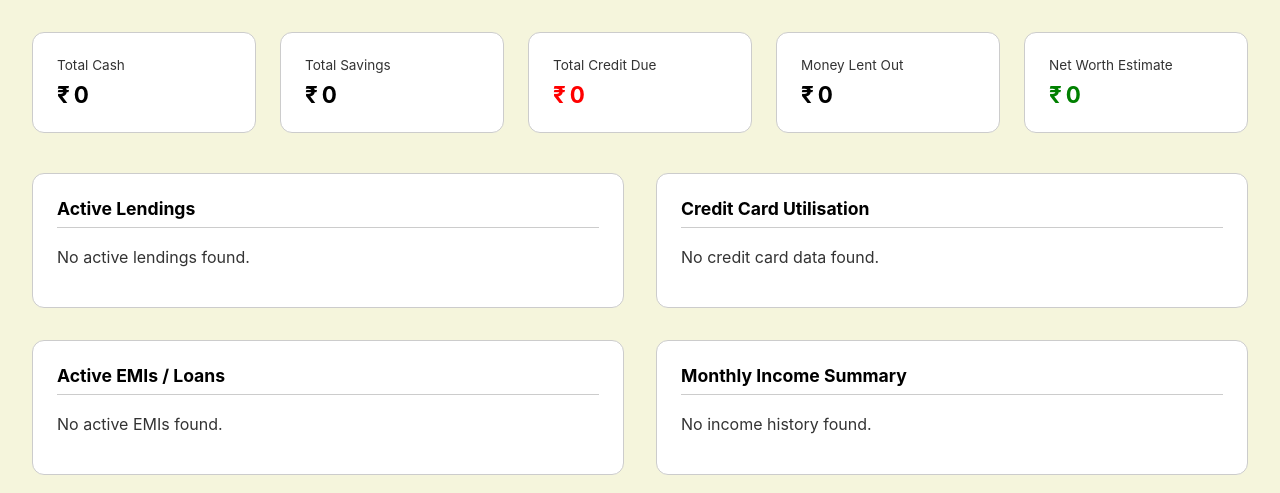
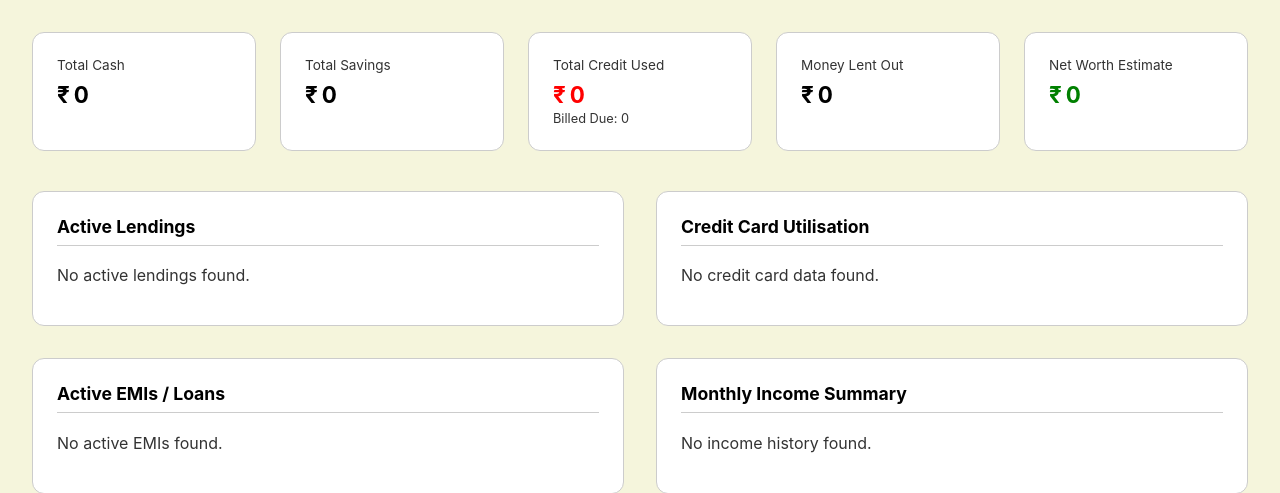
Before and after one commit to MdSujan99/finance-dashboard, a FastAPI app: page /dashboard in a window 1280 px wide. Shown: the part 67-560 px from the top of the page. Run offline with FastAPI, Linux system fonts and the light colour scheme.

Commit message:
Fix credit utilization & net worth logic
- Use 'Available Credit' to calculate total debt including unbilled spends/EMIs
- Update dashboard to show Billed Due vs Unbilled/EMI breakdown
- Refine Net Worth calculation to reflect true total credit liability
- Update models & migration to store available_limit

```diff
--- a/main.py
+++ b/main.py
@@ -70,21 +70,31 @@ class FinanceService:
         cards = self.session.exec(select(CreditCard)).all()
         total_cc_due = 0.0
         total_cc_limit = 0.0
+        total_actual_used = 0.0
         cc_utilization = []
         bob_due = 0.0
 
         for card in cards:
             total_cc_due += card.current_due
             total_cc_limit += card.max_limit
+
+            # Actual used includes unbilled and EMIs
+            # limit - available = total used
+            # If available is 0, we fallback to current_due
+            actual_used = card.max_limit - card.available_limit if card.available_limit > 0 else card.current_due
+            total_actual_used += actual_used
+
             if "BOB" in card.name.upper():
                 bob_due += card.current_due
 
-            util_pct = (card.current_due / card.max_limit * 100) if card.max_limit > 0 else 0
+            util_pct = (actual_used / card.max_limit * 100) if card.max_limit > 0 else 0
             cc_utilization.append({
                 "name": card.name,
                 "due": card.current_due,
+                "unbilled": actual_used - card.current_due,
+                "total_used": actual_used,
                 "limit": card.max_limit,
-                "available": card.max_limit - card.current_due,
+                "available": card.available_limit,
                 "utilization": round(util_pct, 1)
             })
 
@@ -92,8 +102,9 @@ class FinanceService:
         data['card_info'] = [{"id": card.id, "name": card.name} for card in cards]
         data['total_cc_due'] = total_cc_due
         data['total_cc_limit'] = total_cc_limit
+        data['total_actual_used'] = total_actual_used
         data['bob_due'] = bob_due
-        data['total_cc_utilization'] = round((total_cc_due / total_cc_limit * 100), 1) if total_cc_limit > 0 else 0
+        data['total_cc_utilization'] = round((total_actual_used / total_cc_limit * 100), 1) if total_cc_limit > 0 else 0
 
         # 3. Lendings
         lendings = self.session.exec(select(Lending)).all()
@@ -148,7 +159,7 @@ class FinanceService:
         } for p in payments]
 
         # 7. Net Worth
-        data['net_worth'] = data['total_cash'] + data['total_savings'] + data['total_lent'] - data['total_cc_due']
+        data['net_worth'] = data['total_cash'] + data['total_savings'] + data['total_lent'] - data['total_actual_used']
 
         return data
 
@@ -191,7 +202,7 @@ class FinanceParser:
         data['payments_history'] = self._parse_payments()
 
         # Net Worth KPIs
-        kpis = self._parse_net_worth_kpis(data['total_lent'], data['total_cc_due'])
+        kpis = self._parse_net_worth_kpis(data['total_lent'], data['total_actual_used'])
         data.update(kpis)
 
         return data
@@ -236,38 +247,49 @@ class FinanceParser:
                     continue
 
                 if mode == "LIMIT":
-                    cc_raw_data.setdefault(label, {"limit": 0, "due": 0})["limit"] = val
+                    cc_raw_data.setdefault(label, {"limit": 0, "due": 0, "available": 0})["limit"] = val
                 elif mode == "DUE":
-                    cc_raw_data.setdefault(label, {"limit": 0, "due": 0})["due"] = val
+                    cc_raw_data.setdefault(label, {"limit": 0, "due": 0, "available": 0})["due"] = val
                     if "BOB" in label.upper():
                         bob_due += val
+                elif mode == "AVAIL":
+                    cc_raw_data.setdefault(label, {"limit": 0, "due": 0, "available": 0})["available"] = val
 
         total_cc_due = 0.0
         total_cc_limit = 0.0
+        total_actual_used = 0.0
         cc_utilization = []
 
         for name, vals in cc_raw_data.items():
             limit = vals["limit"]
             due = vals["due"]
+            available = vals["available"]
             total_cc_due += due
             total_cc_limit += limit
-            util_pct = (due / limit * 100) if limit > 0 else 0
+
+            actual_used = limit - available if available > 0 else due
+            total_actual_used += actual_used
+
+            util_pct = (actual_used / limit * 100) if limit > 0 else 0
 
             cc_utilization.append({
                 "name": name,
                 "due": due,
+                "unbilled": actual_used - due,
+                "total_used": actual_used,
                 "limit": limit,
-                "available": limit - due,
+                "available": available,
                 "utilization": round(util_pct, 1)
             })
 
-        total_util_pct = (total_cc_due / total_cc_limit * 100) if total_cc_limit > 0 else 0
+        total_util_pct = (total_actual_used / total_cc_limit * 100) if total_cc_limit > 0 else 0
 
         return {
             'cc_utilization': cc_utilization,
             'bob_due': bob_due,
             'total_cc_due': total_cc_due,
             'total_cc_limit': total_cc_limit,
+            'total_actual_used': total_actual_used,
             'total_cc_utilization': round(total_util_pct, 1)
         }
 
@@ -355,7 +377,7 @@ class FinanceParser:
                 })
         return payments
 
-    def _parse_net_worth_kpis(self, total_lent: float, total_cc_due: float) -> Dict[str, Any]:
+    def _parse_net_worth_kpis(self, total_lent: float, total_actual_used: float) -> Dict[str, Any]:
         df_nw = self._read_sheet("Net Worth")
         total_cash = 0.0
         total_savings = 0.0
@@ -372,7 +394,7 @@ class FinanceParser:
             if len(totals_found) >= 1: total_cash = totals_found[0]
             if len(totals_found) >= 2: total_savings = totals_found[1]
 
-        net_worth = total_cash + total_savings + total_lent - total_cc_due
+        net_worth = total_cash + total_savings + total_lent - total_actual_used
 
         return {
             "total_cash": total_cash,
@@ -451,10 +473,11 @@ async def add_payment(card_id: int = Form(...), amount: float = Form(...), date:
             amount=amount,
             date=datetime.strptime(date, '%Y-%m-%d')
         ))
-        # Update current due on the card automatically
+        # Update current due and available limit on the card automatically
         statement = select(CreditCard).where(CreditCard.id == card_id)
         card = session.exec(statement).one()
         card.current_due -= amount
+        card.available_limit += amount
         session.add(card)
         session.commit()
     return RedirectResponse(url="/dashboard", status_code=303)
--- a/migrate.py
+++ b/migrate.py
@@ -36,7 +36,8 @@ def migrate_excel_to_sqlite(excel_path: str):
             cc = CreditCard(
                 name=cc_data['name'],
                 max_limit=cc_data['limit'],
-                current_due=cc_data['due']
+                current_due=cc_data['due'],
+                available_limit=cc_data['available']
             )
             session.add(cc)
             session.flush() # Get the ID
--- a/models.py
+++ b/models.py
@@ -20,6 +20,7 @@ class CreditCard(SQLModel, table=True):
     name: str
     max_limit: float
     current_due: float
+    available_limit: float = Field(default=0.0)
     payments: List["CCPayment"] = Relationship(back_populates="card")
 
 class CCPayment(SQLModel, table=True):
--- a/templates/dashboard.html
+++ b/templates/dashboard.html
@@ -99,8 +99,11 @@
             <div class="kpi-value money">{{ "{:,.0f}".format(data.total_savings) }}</div>
         </div>
         <div class="kpi-card">
-            <div class="kpi-label">Total Credit Due</div>
-            <div class="kpi-value money" style="color: var(--danger)">{{ "{:,.0f}".format(data.total_cc_due) }}</div>
+            <div class="kpi-label">Total Credit Used</div>
+            <div class="kpi-value money" style="color: var(--danger)">{{ "{:,.0f}".format(data.total_actual_used) }}</div>
+            <div style="font-size: 0.8rem; color: var(--text-dim); margin-top: 0.2rem;">
+                Billed Due: {{ "{:,.0f}".format(data.total_cc_due) }}
+            </div>
         </div>
         <div class="kpi-card">
             <div class="kpi-label">Money Lent Out</div>
@@ -148,7 +151,9 @@
                 <thead>
                     <tr>
                         <th>Card</th>
-                        <th>Due / Limit</th>
+                        <th>Billed Due</th>
+                        <th>Unbilled / EMIs</th>
+                        <th>Total Used / Limit</th>
                         <th>Util %</th>
                     </tr>
                 </thead>
@@ -156,7 +161,9 @@
                     {% for cc in data.cc_utilization %}
                     <tr>
                         <td>{{ cc.name }}</td>
-                        <td>{{ "{:,.0f}".format(cc.due) }} / {{ "{:,.0f}".format(cc.limit) }}</td>
+                        <td>{{ "{:,.0f}".format(cc.due) }}</td>
+                        <td style="color: var(--text-dim)">+ {{ "{:,.0f}".format(cc.unbilled) }}</td>
+                        <td style="font-weight: 500;">{{ "{:,.0f}".format(cc.total_used) }} / {{ "{:,.0f}".format(cc.limit) }}</td>
                         <td>
                             {{ cc.utilization }}%
                             <div class="util-bar-bg">
@@ -169,7 +176,9 @@
                 <tfoot>
                     <tr style="font-weight: bold; background: rgba(0,0,0,0.05);">
                         <td>TOTAL</td>
-                        <td>{{ "{:,.0f}".format(data.total_cc_due) }} / {{ "{:,.0f}".format(data.total_cc_limit) }}</td>
+                        <td>{{ "{:,.0f}".format(data.total_cc_due) }}</td>
+                        <td style="color: var(--text-dim)">+ {{ "{:,.0f}".format(data.total_actual_used - data.total_cc_due) }}</td>
+                        <td>{{ "{:,.0f}".format(data.total_actual_used) }} / {{ "{:,.0f}".format(data.total_cc_limit) }}</td>
                         <td>
                             {{ data.total_cc_utilization }}%
                             <div class="util-bar-bg">
```
